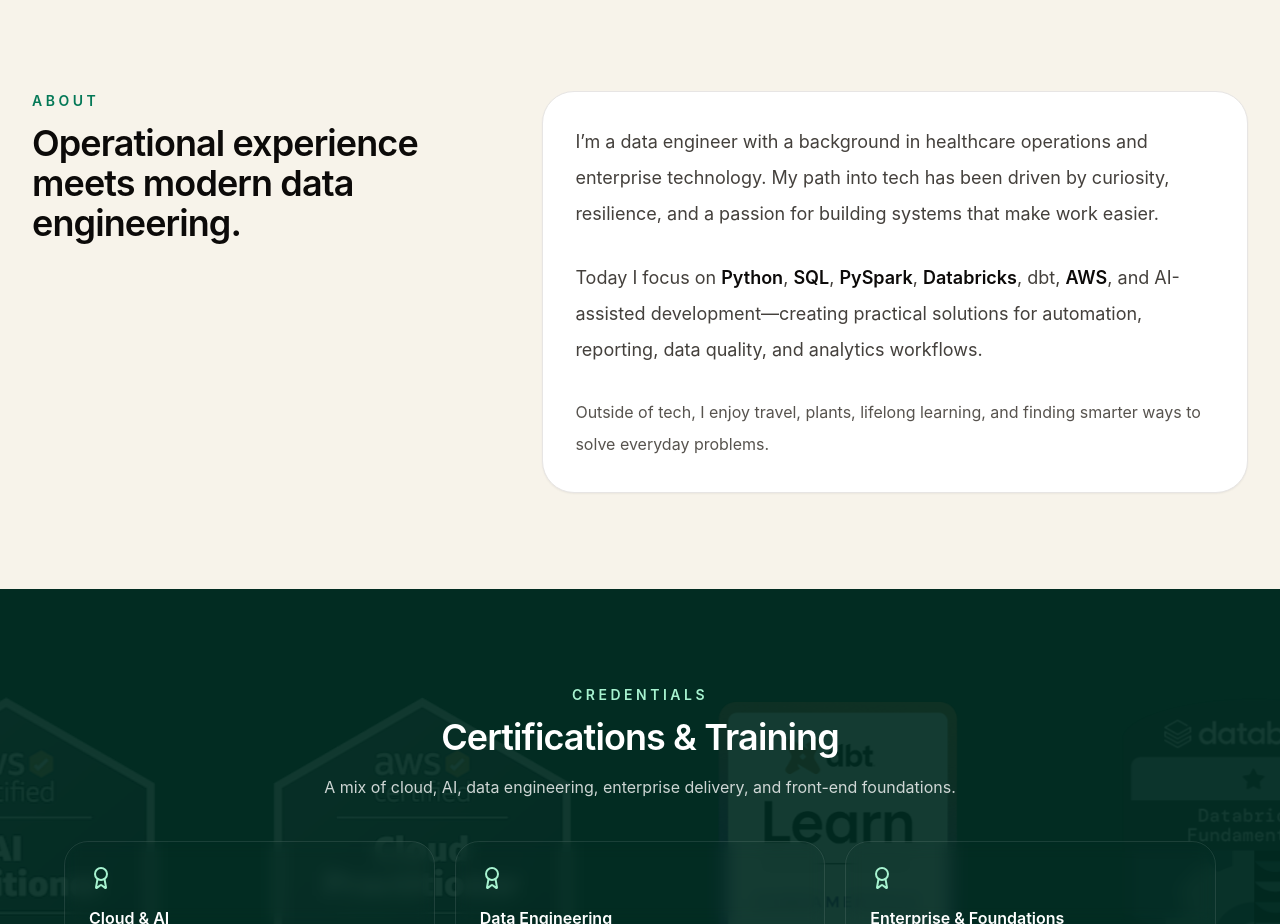
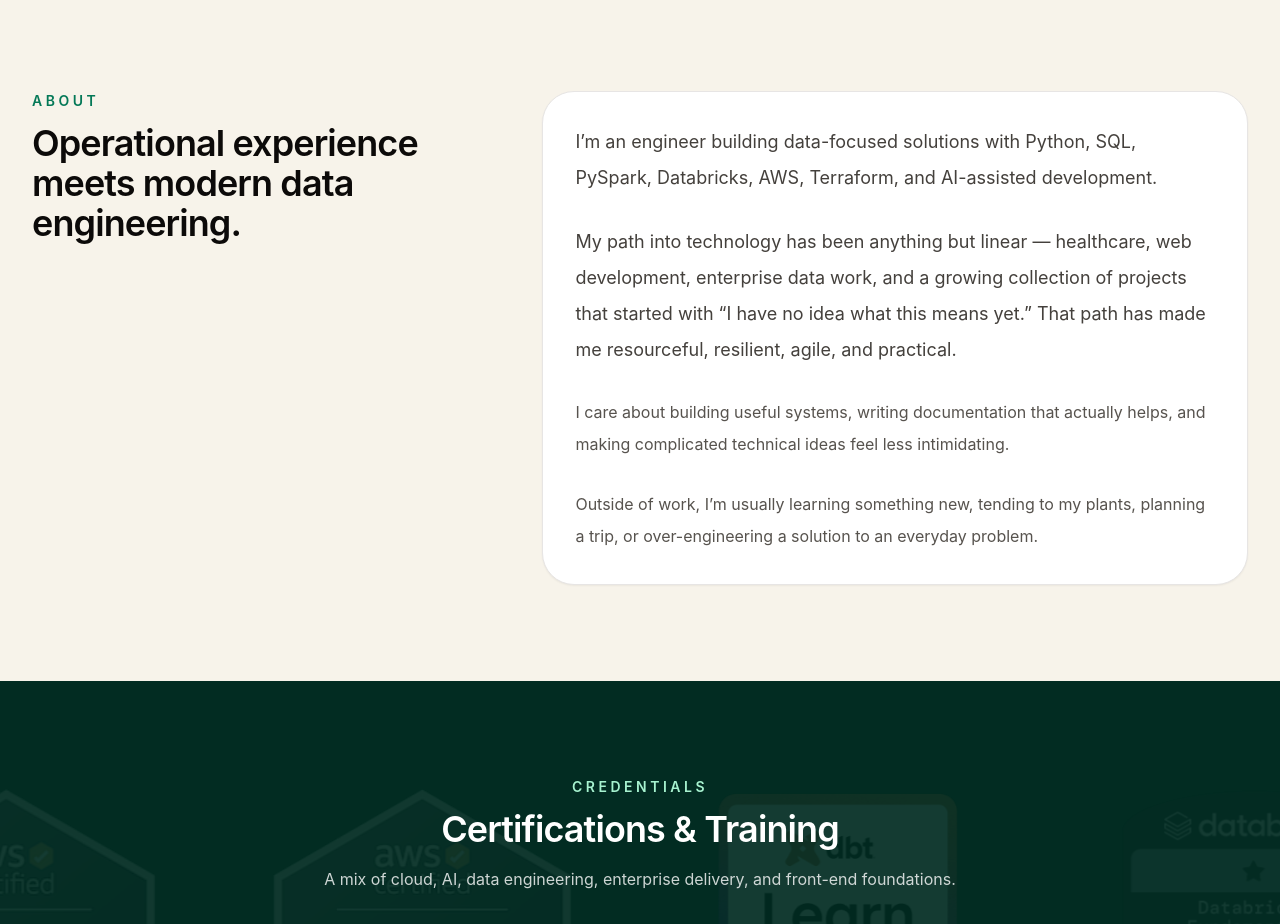
Before and after one commit to jenniferarias414/portfolio-v2, a React (Vite) app: page / in a window 1280 px wide. Shown: the part 3220-4144 px from the top of the page. Built offline with nearby package versions, Linux system fonts and the light colour scheme.

Commit message:
update about me section

```diff
--- a/src/pages/Home.jsx
+++ b/src/pages/Home.jsx
@@ -643,13 +643,16 @@ function About() {
           className="max-w-3xl rounded-[2rem] border border-stone-200 bg-white p-8 shadow-sm"
         >
           <p className="text-lg leading-9 text-stone-700">
-            I’m a data engineer with a background in healthcare operations and enterprise technology. My path into tech has been driven by curiosity, resilience, and a passion for building systems that make work easier.
+            I’m an engineer building data-focused solutions with Python, SQL, PySpark, Databricks, AWS, Terraform, and AI-assisted development.
           </p>
           <p className="mt-7 text-lg leading-9 text-stone-700">
-            Today I focus on <strong className="font-semibold text-stone-950">Python</strong>, <strong className="font-semibold text-stone-950">SQL</strong>, <strong className="font-semibold text-stone-950">PySpark</strong>, <strong className="font-semibold text-stone-950">Databricks</strong>, dbt, <strong className="font-semibold text-stone-950">AWS</strong>, and AI-assisted development—creating practical solutions for automation, reporting, data quality, and analytics workflows.
+            My path into technology has been anything but linear — healthcare, web development, enterprise data work, and a growing collection of projects that started with “I have no idea what this means yet.” That path has made me resourceful, resilient, agile, and practical.
           </p>
           <p className="mt-7 text-base leading-8 text-stone-600">
-            Outside of tech, I enjoy travel, plants, lifelong learning, and finding smarter ways to solve everyday problems.
+            I care about building useful systems, writing documentation that actually helps, and making complicated technical ideas feel less intimidating.
+          </p>
+          <p className="mt-7 text-base leading-8 text-stone-600">
+            Outside of work, I’m usually learning something new, tending to my plants, planning a trip, or over-engineering a solution to an everyday problem.
           </p>
         </motion.div>
       </div>
```
